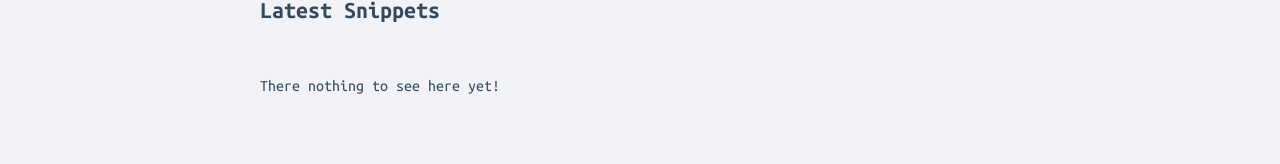
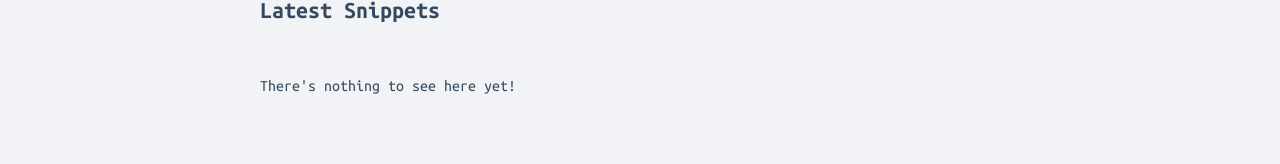
Before and after one commit to chiroro-jr/snippetbox-sveltekit, a SvelteKit app: page / in a window 1280 px wide. Shown: the part 246-410 px from the top of the page. Built offline with nearby package versions, Linux system fonts and the light colour scheme; no server answers; the database is empty.

Commit message:
fix a typo

```diff
--- a/src/routes/+page.svelte
+++ b/src/routes/+page.svelte
@@ -14,9 +14,9 @@
 <Heading>Latest Snippets</Heading>
 {#if data.snippets.length === 0}
 	<p class="text-blue">
-		There nothing to see here yet!
+		There's nothing to see here yet!
 		{#if data.user}
-			<a href="/snippets/create" class="text-green">Create some snippets.</a>
+			<a href="/snippets/create" class="text-green">Create a snippet.</a>
 		{/if}
 	</p>
 {:else}
```
